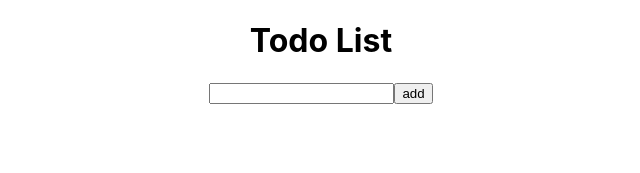
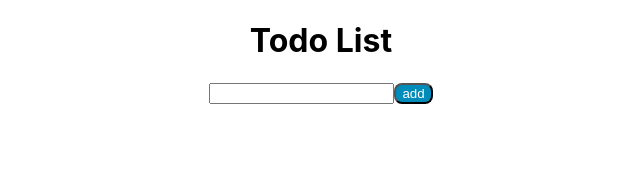
Before and after one commit to michelle912/todoList, a React (Create React App) app: page / in a window 1280 px wide. Shown: the top 173 px of the page, without its empty margins (319-959 px from the left). Built offline with nearby package versions, Linux system fonts and the light colour scheme.

Commit message:
refactor to add style and clean code

```diff
--- a/src/App.js
+++ b/src/App.js
@@ -1,4 +1,3 @@
-import logo from './logo.svg';
 import './App.css';
 import TodoList from './components/TodoList';
 
--- a/src/components/TodoGenerator.js
+++ b/src/components/TodoGenerator.js
@@ -2,19 +2,19 @@ import { useState } from "react";
 
 function TodoGenerator (props) {
 
-    const [contentList, setContentList] = useState([]);
+    const [inputContent, setInputContent] = useState("");
+    const buttonStyle = {backgroundColor:" #008CBA",borderRadius: "8px", color: "white"};
 
     function addContent() {
-        var todoContent = document.getElementById('content').value;
-        props.updateContentList(todoContent);
-        document.getElementById('content').value = "";
+        props.updateContentList(inputContent);
+        setInputContent("");
     }
 
 
     return (
         <div>
-            <input type="text" id="content"></input>
-            <button type="button" value="add" onClick={addContent}>add</button>
+            <input type="text" id="content" value={inputContent} onChange={e => setInputContent(e.target.value)}></input>
+            <button type="button" value="add" onClick={addContent} style={buttonStyle}>add</button>
         </div>
     );
 }
--- a/src/components/TodoGroup.js
+++ b/src/components/TodoGroup.js
@@ -1,11 +1,11 @@
-import { useEffect, useState } from "react";
+import { useEffect } from "react";
 import TodoItem from "./TodoItem";
 
 function TodoGroup (props) {
 
-    useEffect( () => {
-    }
-    , [props.contentList]);
+    // useEffect( () => {
+    // }
+    // , [props.contentList]);
 
 
     return (
--- a/src/components/TodoItem.js
+++ b/src/components/TodoItem.js
@@ -1,19 +1,18 @@
-import { useEffect, useState } from "react";
-import TodoList from "./TodoList";
+// import { useEffect, useState } from "react";
 
 function TodoItem (props) {
-    const [content, setContent] = useState("");
+    // const [content, setContent] = useState("");
 
-    useEffect(
-        () => {
-            setContent(props.content);
-        }, [props.content]
-    );
+    // useEffect(
+    //     () => {
+    //         setContent(props.content);
+    //     }, [props.content]
+    // );
 
 
     return (
         <div>
-            <input type="text" readOnly="readonly" value={content}></input>
+            <input type="text" readOnly="readonly" value={props.content}></input>
         </div>
     );
 }
```
